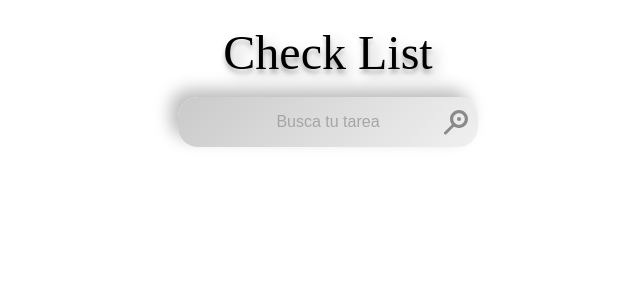
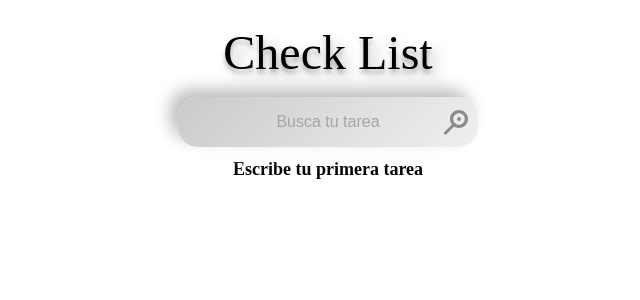
Before and after one commit to IngDonovan/todo-viteReactSass, a React (Vite) app: page / in a window 1280 px wide. Shown: the top 300 px of the page, without its empty margins (312-952 px from the left). Built offline with nearby package versions, Linux system fonts and the light colour scheme; a web font is replaced by a local one.

Commit message:
TodoCounter

```diff
--- a/src/App/index.jsx
+++ b/src/App/index.jsx
@@ -4,6 +4,7 @@ import { useTodos } from './useTodos';
 import { TodoHeader } from '../TodoHeader';
 import { TodoTitle } from '../TodoTitle';
 import { TodoSearch } from '../TodoSearch';
+import { TodoCounter } from '../TodoCounter';
 
 import './App.css'
 
@@ -12,6 +13,9 @@ function App() {
   const {
     searchValue,
     setSearchValue,
+    loading,
+    completedTodos,
+    totalTodos,
   } = useTodos();
   return (
     <>
@@ -20,7 +24,12 @@ function App() {
        <TodoSearch
         searchValue = {searchValue}
         setSearchValue = {setSearchValue}
-      />
+       />
+       <TodoCounter
+        loading = {loading}
+        completedTodos = {completedTodos}
+        totalTodos = {totalTodos}
+       />
       </TodoHeader>
     </>
   )
--- /dev/null
+++ b/src/TodoCounter/TodoCounter.scss
@@ -0,0 +1,10 @@
+h2 {
+    font-size: 18px;
+    text-align: center;
+    margin: 0;
+    padding: 12px;
+  }
+
+.textCounter {
+  color: rgb(0, 119, 255)
+}
--- a/src/TodoCounter/index.jsx
+++ b/src/TodoCounter/index.jsx
@@ -0,0 +1,31 @@
+import React from 'react';
+import './TodoCounter.scss';
+
+function TodoCounter({loading, completedTodos, totalTodos}) {
+  // console.log('cargando?',loading);
+//   console.log('Todos Completados',completedTodos);
+  // console.log('Total de Todos', totalTodos);
+  if (!loading) {
+    if (totalTodos === 0) {
+      return (
+        <h2>
+          Escribe tu primera tarea
+        </h2>
+      );
+    } else if (totalTodos === completedTodos) {
+      return (
+        <h2 className='textCounter'>Felicidades, completaste todas las tareas!!!</h2>
+      );
+    } else {
+      return (
+        <h2>
+          Has completado {completedTodos} de {totalTodos} tareas
+        </h2>
+      );
+    }
+  } else {
+     return;
+ }
+}
+
+  export { TodoCounter };
```
